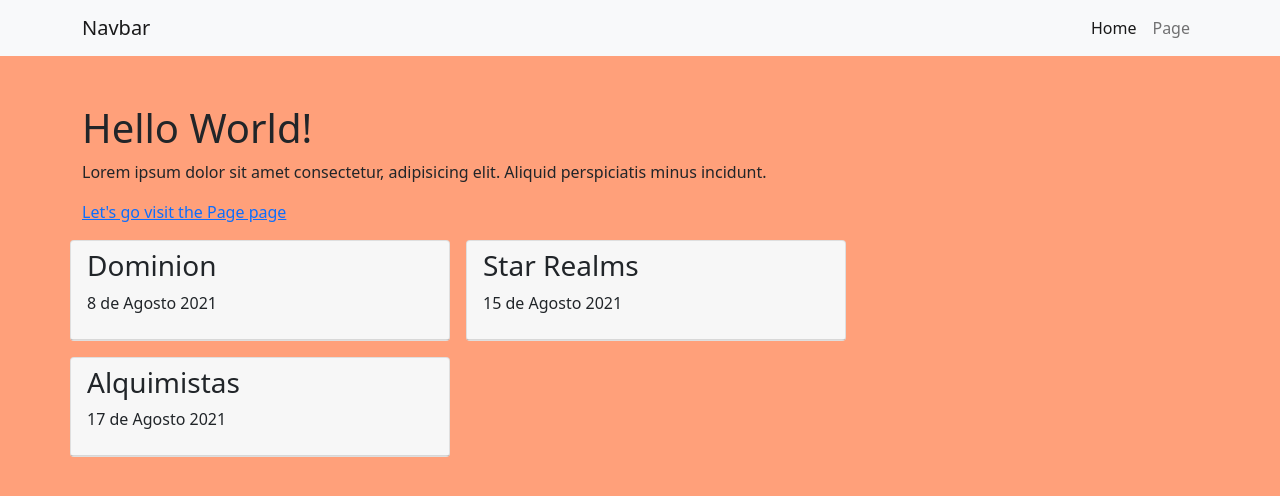
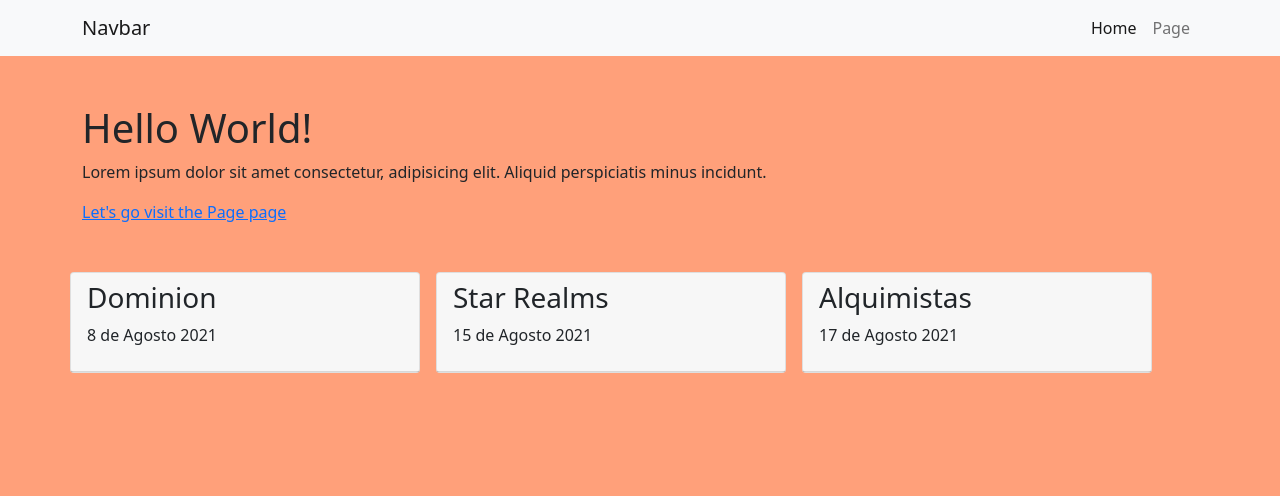
Before and after one commit to pazspera/nunjucks-test, a website: page views/index.html in a window 1280 px wide. Drawn offline with nearby package versions, Linux system fonts and the light colour scheme; files that its build step writes are made by us from their sources.

Commit message:
pruebas para alinear las cards dentro de la row

```diff
--- a/public/marta/main.css
+++ b/public/marta/main.css
@@ -11,3 +11,9 @@ body{
 .card{
     padding: 0 !important;
 }
+
+@media(min-width: 992px){
+    .card {
+        max-width: 350px;
+    }
+}
--- a/views/_card.html
+++ b/views/_card.html
@@ -1,5 +1,5 @@
 {% macro card(game, date)%}
-    <div class="card">
+    <div class="card col-12 col-md-6 col-lg-4">
         <div class="card-header">
             <h3>{{ game }}</h3>
             <p>{{ date }}</p>
--- a/views/index.html
+++ b/views/index.html
@@ -8,24 +8,20 @@
 
 {% block content %}
     <div class="container">
-        <h1>Hello World!</h1>
-        <p>Lorem ipsum dolor sit amet consectetur, adipisicing elit. Aliquid perspiciatis minus incidunt.</p>
-        <a href="./page.html">Let's go visit the Page page</a>
+        <div class="row my-5">
+            <div class="col-12">
+                <h1>Hello World!</h1>
+                <p>Lorem ipsum dolor sit amet consectetur, adipisicing elit. Aliquid perspiciatis minus incidunt.</p>
+                <a href="./page.html">Let's go visit the Page page</a>
+            </div>
+        </div>
+    </div>
 
-        <div class="row row-cols-1 row-cols-md-2 row-cols-lg-3 my-3 gap-3">
+    <div class="container">
+        <div class="row gap-3">
             {{ card('Dominion', '8 de Agosto 2021')}}
             {{ card('Star Realms', '15 de Agosto 2021')}}
             {{ card('Alquimistas', '17 de Agosto 2021')}}
         </div>
-
-        <!-- {% macro field(name, value='', type='text') %}
-        <div class="field">
-        <input type="{{ type }}" name="{{ name }}"
-                value="{{ value | escape }}" />
-        </div>
-        {% endmacro %}
-
-        {{ field('user') }}
-        {{ field('pass', type='password')}} -->
     </div>
 {% endblock %}
```
